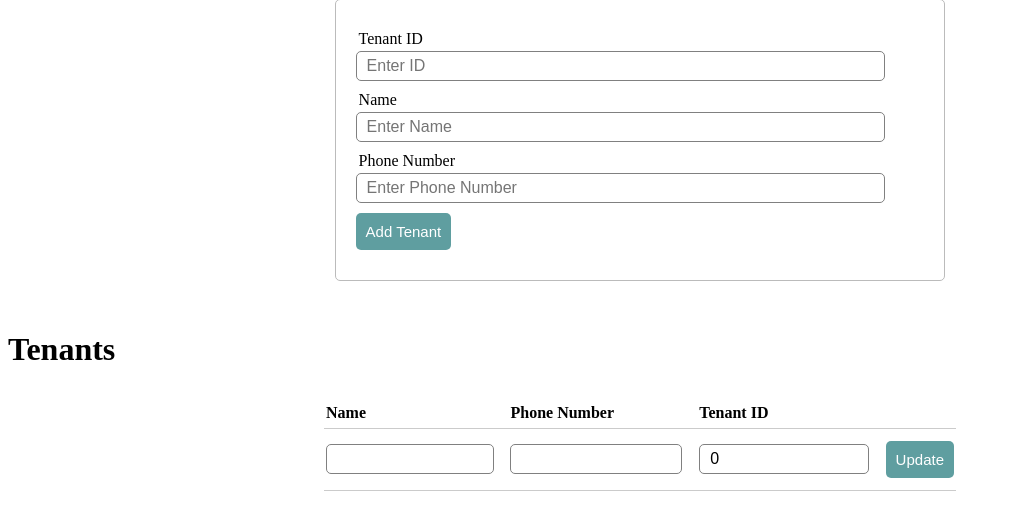
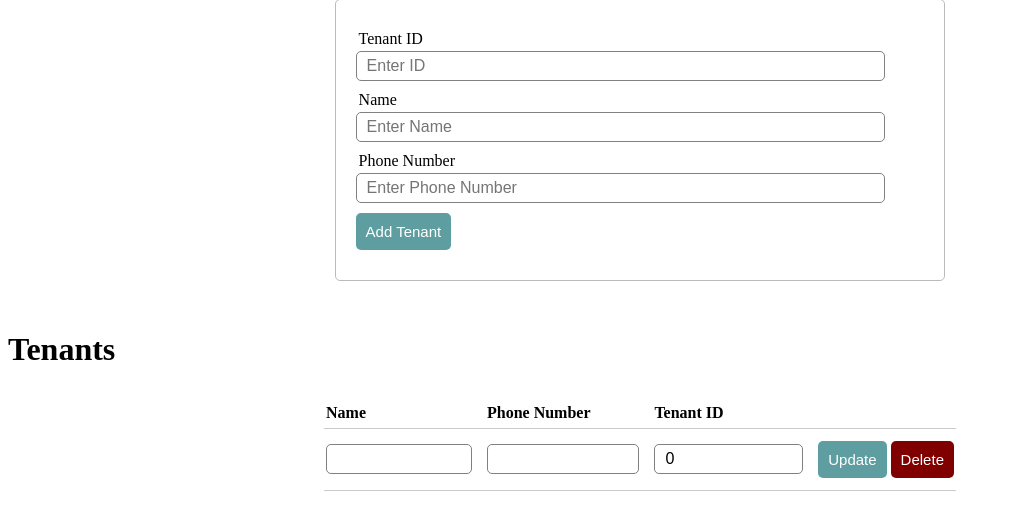
Before and after one commit to costewart/304-Project, a PHP site: page /Tenant/action in a window 1280 px wide. Shown: the part 181-711 px from the top of the page, without its empty margins (0-1009 px from the left). Run offline with PHP 8.4, Linux system fonts and the light colour scheme; data that the repository does not hold is empty.

Commit message:
more styling

```diff
--- a/app/View/tenant/index.php
+++ b/app/View/tenant/index.php
@@ -53,6 +53,7 @@
                    // echo "<input type=hidden name=tid value='".$tenant['TenantID']."'>";
 
                     echo "<td><div class='input-group'><button class='btn-char' name='submit' type=submit>Update</button></div></td>";
+                    echo "<td><div class='input-group'><button class='del_btn' name='submit' type=submit>Delete</button></div></td>";
                     echo "</form></tr>";
                 }
             }
--- a/public/css/style.css
+++ b/public/css/style.css
@@ -62,10 +62,12 @@ tr:hover {
 
 .del_btn {
     text-decoration: none;
-    padding: 2px 5px;
+    background: #800000;
+    padding: 10px;
+    font-size: 15px;
     color: white;
-    border-radius: 3px;
-    background: #800000;
+    border: none;
+    border-radius: 5px;
 }
 .msg {
     margin: 30px auto;
```
